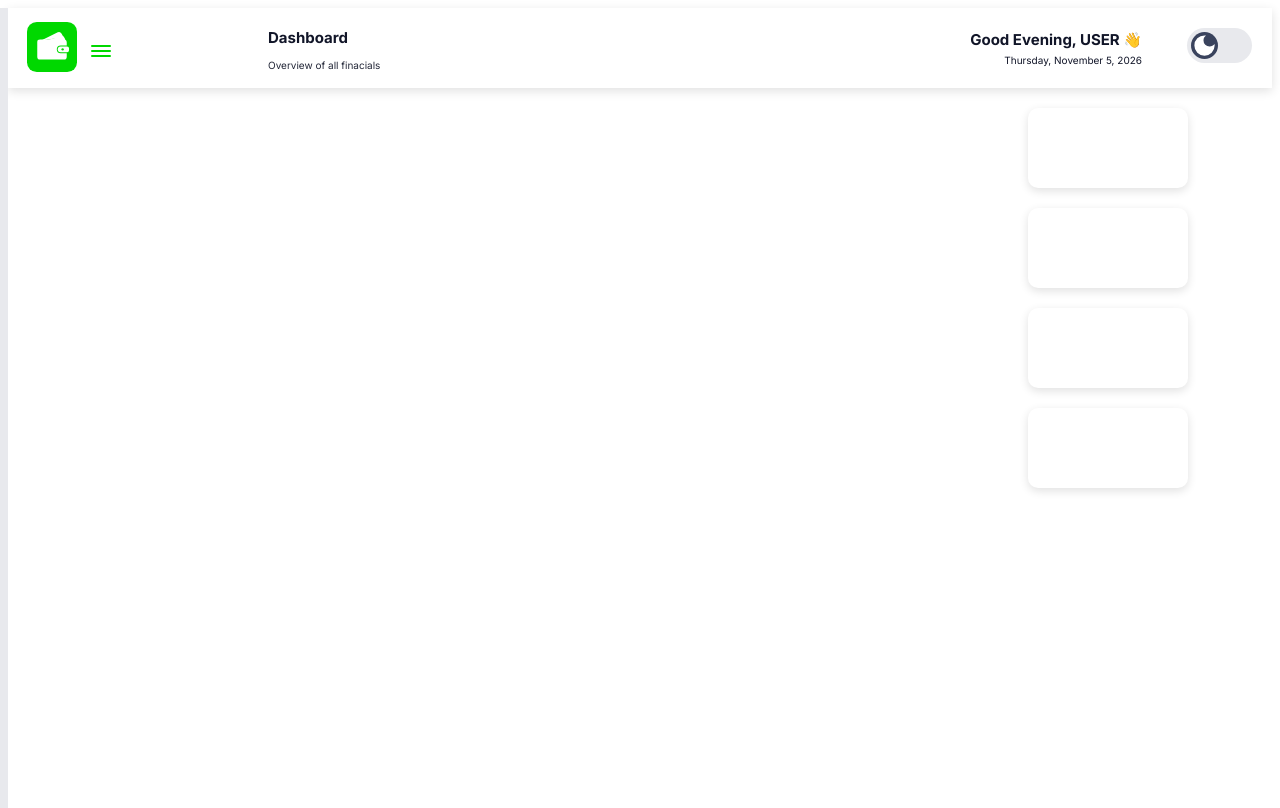
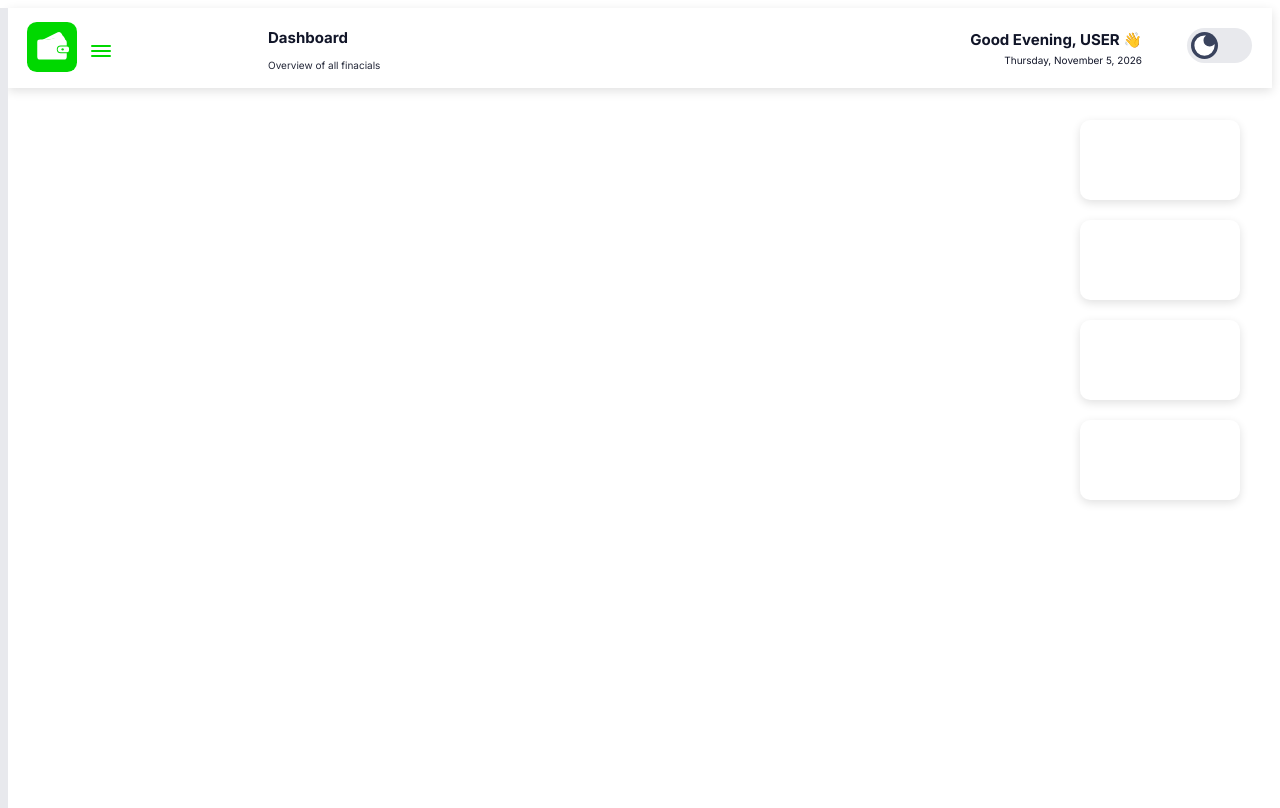
Before and after one commit to brysonny05/Expense-tracker, a plain HTML site: page index.html in a window 1280 px wide. Drawn offline with Linux system fonts and the light colour scheme.

Commit message:
change dark mode shadow color

```diff
--- a/css/style.css
+++ b/css/style.css
@@ -22,7 +22,7 @@
     --accent-color: #0071ff;
     --title-color: rgb(2, 143, 2);
     --hover-color: #232a41;
-    --shadow-color: rgba(83, 83, 83, 0.12)
+    --shadow-color: rgba(166, 166, 166, 0.12);
 }
 
 #theme-switch{
@@ -337,8 +337,9 @@ input:checked ~ .toggle .mid-line{
     display: flex;
     flex-direction: column;
     gap: 20px;
-    margin-left: 1000px;
-    padding: 20px;
+    position: absolute;
+    right: 40px;
+    top: 120px;
 }
 
 #summary-con section {
```
